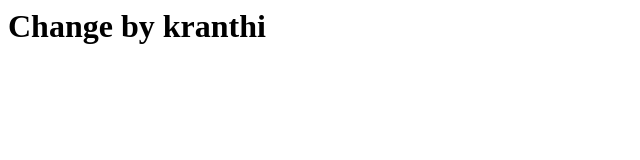
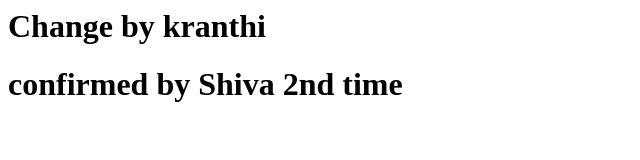
Before and after one commit to sivaframes/Node-work, a plain HTML site: page first.html in a window 1280 px wide. Shown: the whole page, without its empty margins (0-640 px from the left). Drawn offline with Linux system fonts and the light colour scheme.

Commit message:
2nd time changed

```diff
--- a/first.html
+++ b/first.html
@@ -7,5 +7,6 @@
 </head>
 <body>
     <h1>Change by kranthi</h1>
+    <h1>confirmed by Shiva 2nd time</h1>
 </body>
 </html>
```
